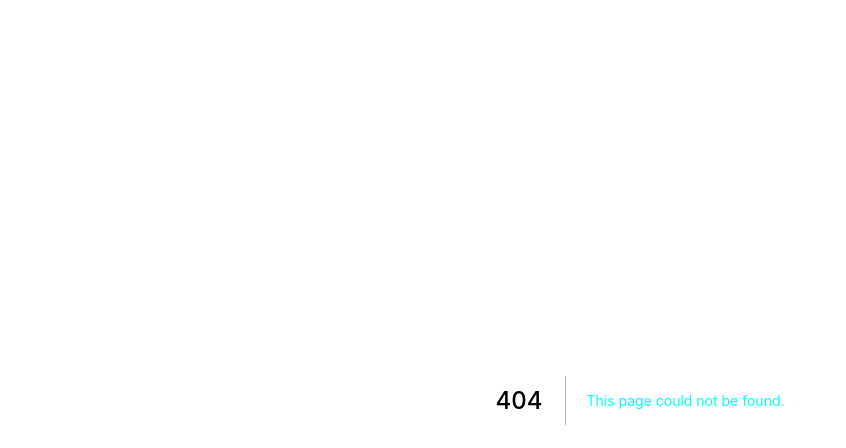
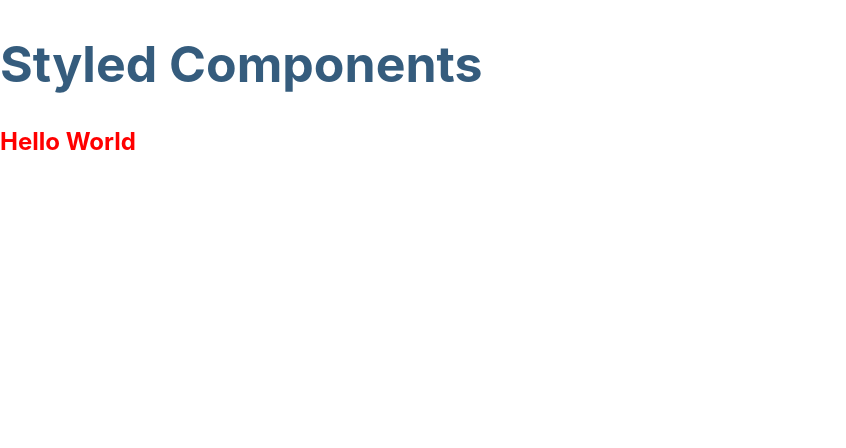
Before and after one commit to rsshonjoydas/nextjs, a Next.js app: page /css-in-js in a window 1280 px wide. Before the commit this address had no page. Shown: the top 448 px of the page, without its empty margins (0-846 px from the left). Built offline with nearby package versions, Linux system fonts and the light colour scheme.

Commit message:
styled components

```diff
--- a/package.json
+++ b/package.json
@@ -11,6 +11,7 @@
     "next": "12.0.4",
     "react": "17.0.2",
     "react-dom": "17.0.2",
-    "sass": "^1.43.5"
+    "sass": "^1.43.5",
+    "styled-components": "^5.3.3"
   }
 }
--- a/pages/_app.js
+++ b/pages/_app.js
@@ -1,7 +1,18 @@
-import '../styles/globals.css'
+import { ThemeProvider } from "styled-components";
+import '../styles/globals.css';
+
+const theme = {
+  colors: {
+    primary: '#355C7D'
+  }
+}
 
 function MyApp({ Component, pageProps }) {
-  return <Component {...pageProps} />
+  return (
+    <ThemeProvider theme={theme}>
+      <Component {...pageProps} />
+    </ThemeProvider>
+  )
 }
 
 export default MyApp
--- /dev/null
+++ b/pages/css-in-js.js
@@ -0,0 +1,18 @@
+import React from 'react'
+import styled from 'styled-components'
+
+const Title = styled.h1`
+  font-size: 50px;
+  color: ${({ theme }) => theme.colors.primary};
+`
+
+const CSSJS = () => {
+  return (
+    <div>
+      <Title>Styled Components</Title>
+      <h2 style={{ color: 'red' }}>Hello World</h2>
+    </div>
+  )
+}
+
+export default CSSJS
```
Also changed, not shown: 1 other file (tests, documents, lock files or other folders).
